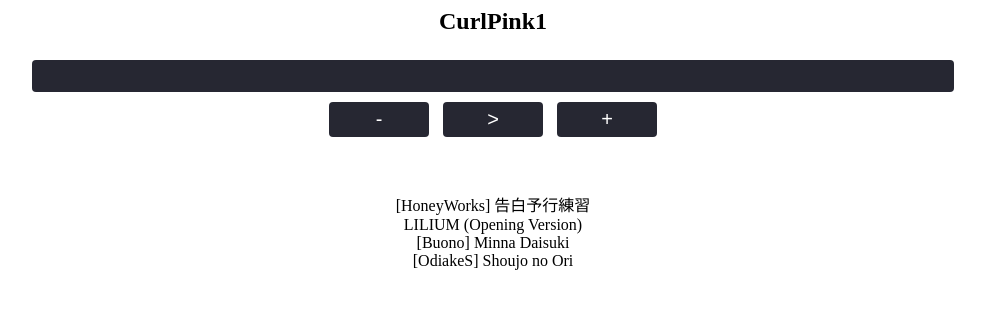
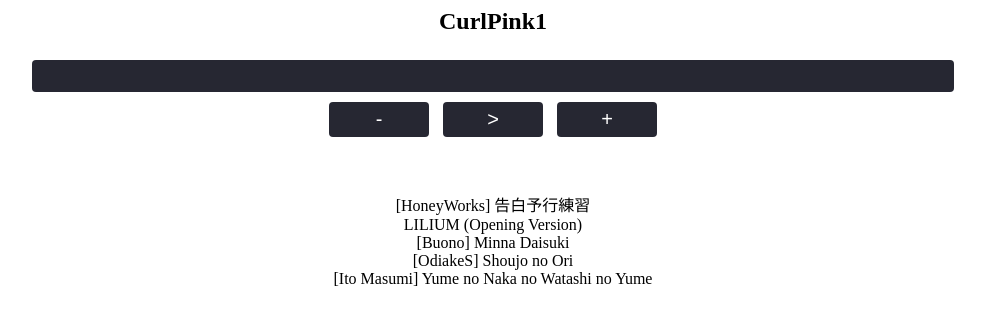
Before and after one commit to amulet-linux/lotta, a plain HTML site: page index.html in a window 1280 px wide. Shown: the whole page, without its empty margins (147-1132 px from the left). Drawn offline with Linux system fonts and the light colour scheme.

Commit message:
added track 5

```diff
--- a/index.html
+++ b/index.html
@@ -29,4 +29,5 @@
 <li> LILIUM (Opening Version) </li>
 <li> [Buono] Minna Daisuki </li>
 <li> [OdiakeS] Shoujo no Ori </li>
+<li> [Ito Masumi] Yume no Naka no Watashi no Yume</li>
 </ul>
```
Also changed, not shown: 1 other file.
